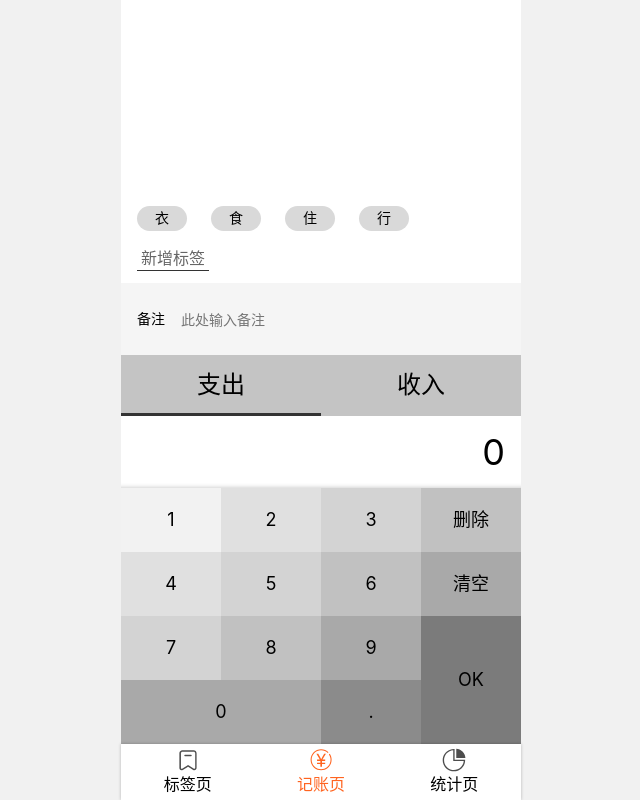
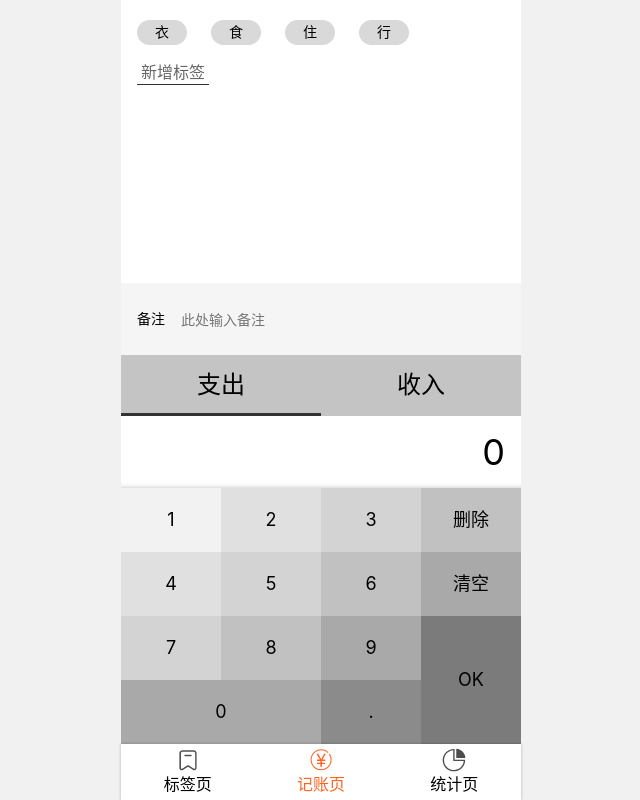
Before and after one commit to cgslegend/TallyBookSource, a React app: page /#/money in a window 1280 px wide. Shown: the whole page, without its empty margins (319-959 px from the left). Built offline with nearby package versions, Linux system fonts and the light colour scheme.

Commit message:
优化样式

```diff
--- a/src/view/Money/TagSection.tsx
+++ b/src/view/Money/TagSection.tsx
@@ -9,7 +9,7 @@ const Wrapper = styled.section`
   display: flex;
   flex-direction: column;
   align-items: flex-start;
-  justify-content: flex-end;
+  min-height: 240px;
 >ol{
   margin: 0 -12px;
   >li{
```
Also changed, not shown: public/logo192.png (added), public/logo512.png (added).
